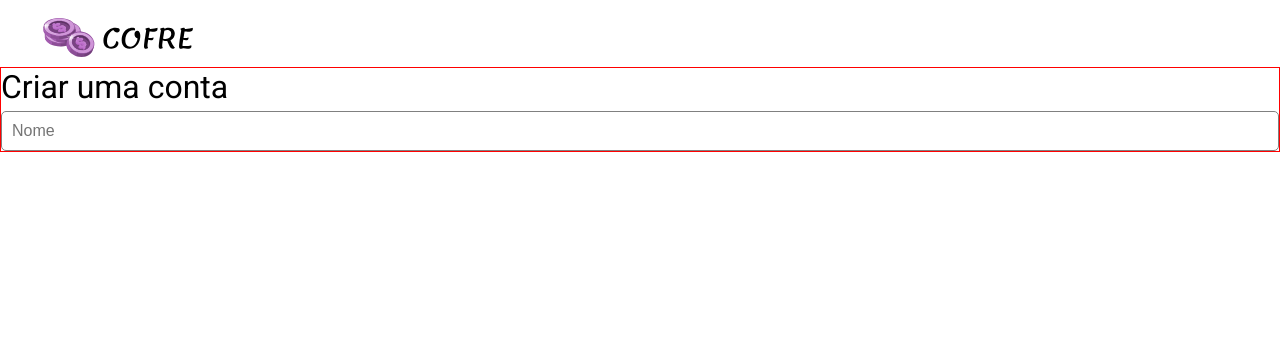
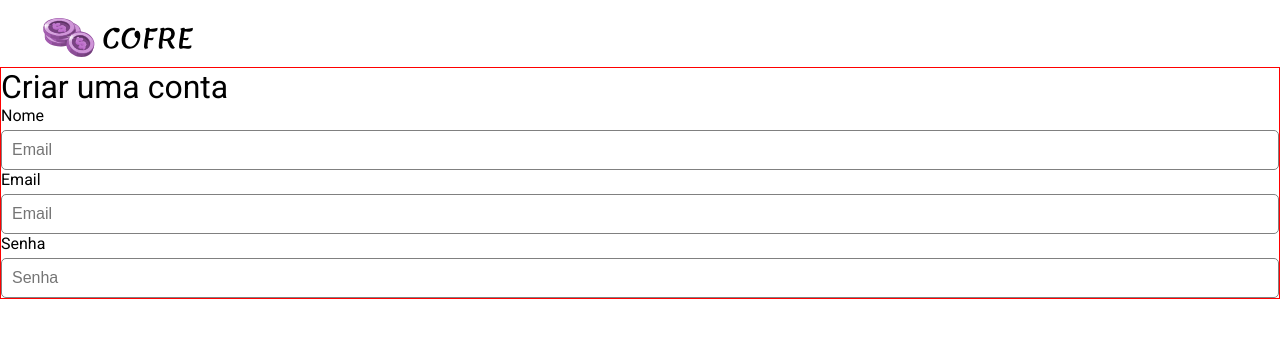
Before and after one commit to Sara01romao/cofre, a React (Vite) app: page /createLogin in a window 1280 px wide. Shown: the top 338 px of the page. Built offline with nearby package versions, Linux system fonts and the light colour scheme.

Commit message:
criação inputs

```diff
--- a/src/pages/CreateLogin/index.jsx
+++ b/src/pages/CreateLogin/index.jsx
@@ -6,12 +6,15 @@ import { MainCreate } from './styles'
 export  function CreateLogin() {
   const [name, setName]= useState(null);
   const [email, setEmail]=useState(null);
+  const [password, setPassword]= useState(null);
   return (
     <MainCreate>
       <div>
       <h1>Criar uma conta</h1>
           <div>
-            <Input typeInput="text" setChange={setName} value={name} placeholder="Nome "/>
+            <Input typeInput="text" id="Nome" setChange={setName} value={name} placeholder="Email"/>
+            <Input typeInput="text" id="Email" setChange={setEmail} value={email} placeholder="Email"/>
+            <Input typeInput="password" id="Senha" setChange={setPassword} value={password} placeholder="Senha"/>
           </div>
       </div>
     </MainCreate>
```
